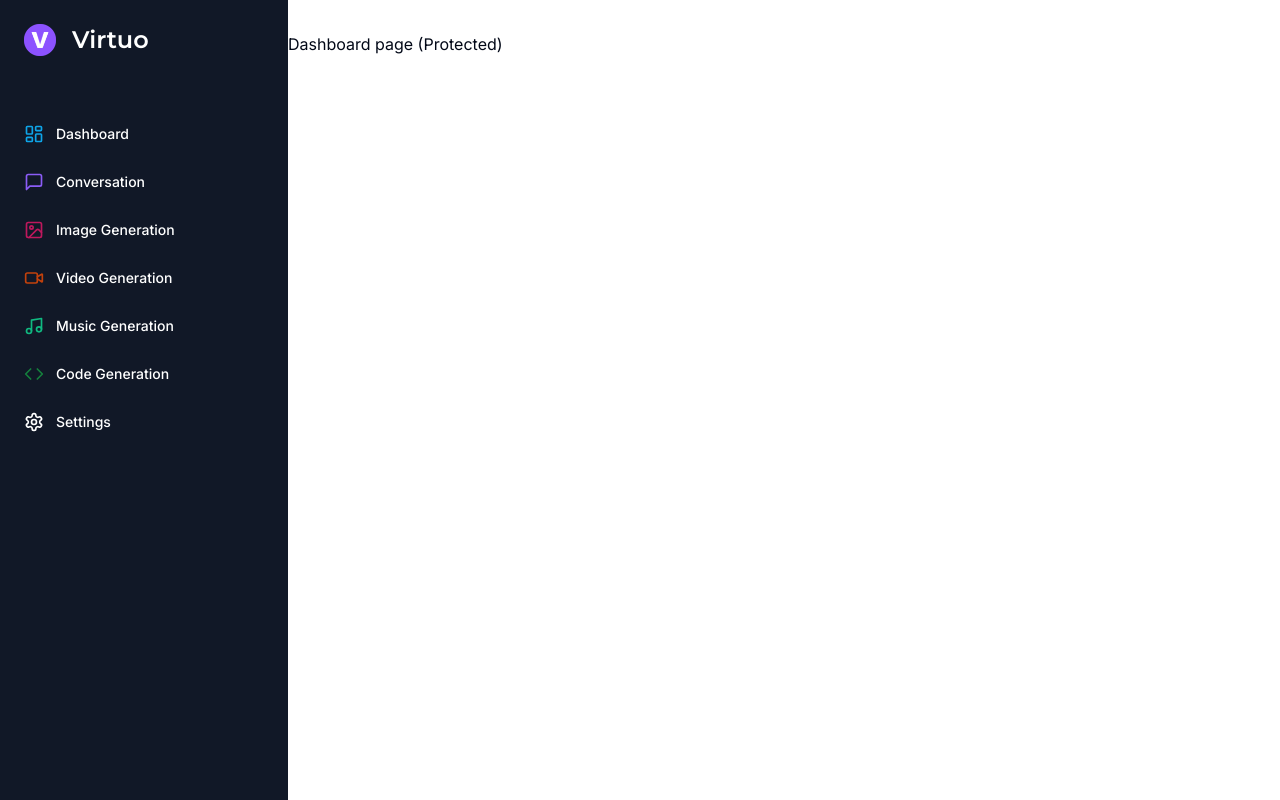
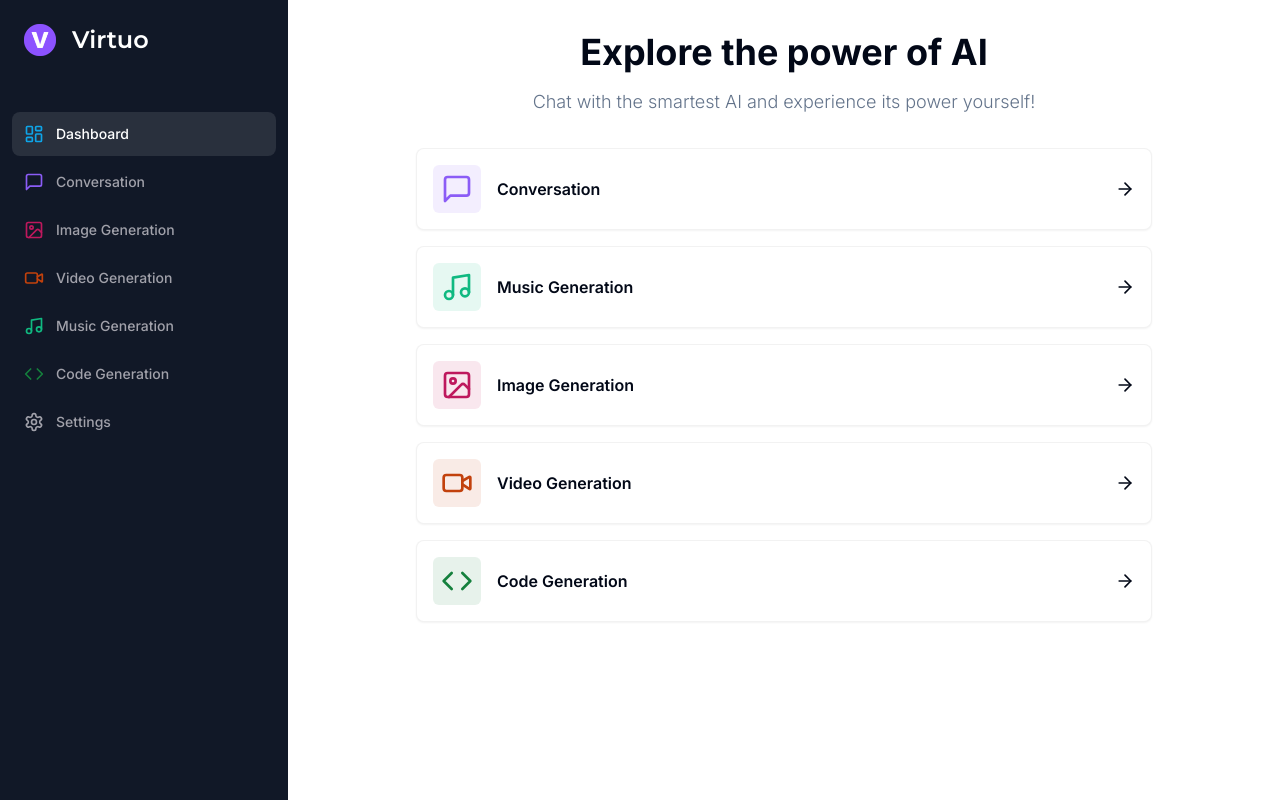
Before and after one commit to WhiteWolfWCY/virtuoo, a Next.js app: page /dashboard in a window 1280 px wide. Built offline with nearby package versions, Linux system fonts and the light colour scheme.

Commit message:
Dashboard page

```diff
--- a/app/(dashboard)/(routes)/dashboard/page.tsx
+++ b/app/(dashboard)/(routes)/dashboard/page.tsx
@@ -1,7 +1,79 @@
+"use client";
+
+import { Card } from "@/components/ui/card";
+import { cn } from "@/lib/utils";
+import { ArrowRight, Code, Image, MessageSquare, Music, VideoIcon } from "lucide-react";
+import { useRouter } from "next/navigation";
+
+const tools = [
+  {
+    label: "Conversation",
+    icon: MessageSquare,
+    color: "text-violet-500",
+    bgColor: "bg-violet-500/10",
+    href: "/conversation",
+  },
+  {
+    label: "Music Generation",
+    icon: Music,
+    color: "text-emerald-500",
+    bgColor: "bg-emerald-500/10",
+    href: "/music",
+  },
+  {
+    label: "Image Generation",
+    icon: Image,
+    color: "text-pink-700",
+    bgColor: "bg-pink-700/10",
+    href: "/image",
+  },
+  {
+    label: "Video Generation",
+    icon: VideoIcon,
+    color: "text-orange-700",
+    bgColor: "bg-orange-700/10",
+    href: "/video",
+  },
+  {
+    label: "Code Generation",
+    icon: Code,
+    color: "text-green-700",
+    bgColor: "bg-green-700/10",
+    href: "/video",
+  },
+];
+
 export default function DashboardPage() {
+  const router = useRouter()
   return (
     <div>
-      <p>Dashboard page (Protected)</p>
+      <div className="mb-8 space-y-4">
+        <h2 className="text-2xl md:text-4xl font-bold text-center">
+          Explore the power of AI
+        </h2>
+        <p className="text-muted-foreground font-light text-sm md:text-lg text-center">
+          Chat with the smartest AI and experience its power yourself!{" "}
+        </p>
+      </div>
+      <div className="px-4 md:px-20 lg:px-32 space-y-4">
+        {tools.map((tool) => (
+          <Card
+            onClick={() => router.push(tool.href)}
+            key={tool.href}
+            className="p-4 border-black/5 flex items-center justify-between hover:shadow-md transition cursor-pointer"
+          >
+            <div className="flex items-center gap-x-4">
+              <div className={cn("p-2 w-fit rounded-md", tool.bgColor)}>
+                <tool.icon className={cn("w-8 h-8", tool.color)} />
+              </div>
+              <div className="font-semibold">
+                {tool.label}
+              </div>
+            </div>
+            <ArrowRight className="w-5 h-5" />
+          </Card>
+        ))}
+      </div>
     </div>
   );
 }
--- a/components/MobileSidebar.tsx
+++ b/components/MobileSidebar.tsx
@@ -1,12 +1,23 @@
 "use client";
 
-import React from "react";
+import React, { useEffect, useState } from "react";
 import { Button } from "./ui/button";
 import { MenuIcon } from "lucide-react";
 import { Sheet, SheetContent, SheetTrigger } from "./ui/sheet";
 import Sidebar from "./Sidebar";
 
 export default function MobileSidebar() {
+
+  const [isMounted, setIsMounted] = useState(false);
+
+  useEffect(() => {
+    setIsMounted(true)
+  }, [])
+
+  if(!isMounted){
+    return null
+  }
+
   return (
     <Sheet>
       <SheetTrigger>
--- a/components/Sidebar.tsx
+++ b/components/Sidebar.tsx
@@ -1,10 +1,19 @@
 "use client";
 
 import { cn } from "@/lib/utils";
-import { Code, ImageIcon, LayoutDashboard, MessageSquare, Music, Settings, Video } from "lucide-react";
+import {
+  Code,
+  ImageIcon,
+  LayoutDashboard,
+  MessageSquare,
+  Music,
+  Settings,
+  Video,
+} from "lucide-react";
 import { Montserrat } from "next/font/google";
 import Image from "next/image";
 import Link from "next/link";
+import { usePathname } from "next/navigation";
 
 const montserrat = Montserrat({ weight: "600", subsets: ["latin"] });
 
@@ -53,6 +62,7 @@
 ];
 
 export default function Sidebar() {
+  const pathname = usePathname();
   return (
     <div className="space-y-4 py-4 flex flex-col h-full bg-[#111827] text-white">
       <div className="px-3 py-2 flex-1">
@@ -66,7 +76,16 @@
         </Link>
         <div className="space-y-1">
           {routes.map((route) => (
-            <Link href={route.href} key={route.href} className="text-sm group flex p-3 w-full justify-start font-medium cursor-pointer hover:text-white hover:bg-white/10 rounded-lg transition">
+            <Link
+              href={route.href}
+              key={route.href}
+              className={cn(
+                "text-sm group flex p-3 w-full justify-start font-medium cursor-pointer hover:text-white hover:bg-white/10 rounded-lg transition",
+                pathname === route.href
+                  ? "text-white bg-white/10"
+                  : "text-zinc-400"
+              )}
+            >
               <div className="flex items-center flex-1">
                 <route.icon className={cn("h-5 w-5 mr-3", route.color)} />
                 {route.label}
--- /dev/null
+++ b/components/ui/card.tsx
@@ -0,0 +1,79 @@
+import * as React from "react"
+
+import { cn } from "@/lib/utils"
+
+const Card = React.forwardRef<
+  HTMLDivElement,
+  React.HTMLAttributes<HTMLDivElement>
+>(({ className, ...props }, ref) => (
+  <div
+    ref={ref}
+    className={cn(
+      "rounded-lg border bg-card text-card-foreground shadow-sm",
+      className
+    )}
+    {...props}
+  />
+))
+Card.displayName = "Card"
+
+const CardHeader = React.forwardRef<
+  HTMLDivElement,
+  React.HTMLAttributes<HTMLDivElement>
+>(({ className, ...props }, ref) => (
+  <div
+    ref={ref}
+    className={cn("flex flex-col space-y-1.5 p-6", className)}
+    {...props}
+  />
+))
+CardHeader.displayName = "CardHeader"
+
+const CardTitle = React.forwardRef<
+  HTMLParagraphElement,
+  React.HTMLAttributes<HTMLHeadingElement>
+>(({ className, ...props }, ref) => (
+  <h3
+    ref={ref}
+    className={cn(
+      "text-2xl font-semibold leading-none tracking-tight",
+      className
+    )}
+    {...props}
+  />
+))
+CardTitle.displayName = "CardTitle"
+
+const CardDescription = React.forwardRef<
+  HTMLParagraphElement,
+  React.HTMLAttributes<HTMLParagraphElement>
+>(({ className, ...props }, ref) => (
+  <p
+    ref={ref}
+    className={cn("text-sm text-muted-foreground", className)}
+    {...props}
+  />
+))
+CardDescription.displayName = "CardDescription"
+
+const CardContent = React.forwardRef<
+  HTMLDivElement,
+  React.HTMLAttributes<HTMLDivElement>
+>(({ className, ...props }, ref) => (
+  <div ref={ref} className={cn("p-6 pt-0", className)} {...props} />
+))
+CardContent.displayName = "CardContent"
+
+const CardFooter = React.forwardRef<
+  HTMLDivElement,
+  React.HTMLAttributes<HTMLDivElement>
+>(({ className, ...props }, ref) => (
+  <div
+    ref={ref}
+    className={cn("flex items-center p-6 pt-0", className)}
+    {...props}
+  />
+))
+CardFooter.displayName = "CardFooter"
+
+export { Card, CardHeader, CardFooter, CardTitle, CardDescription, CardContent }
```
